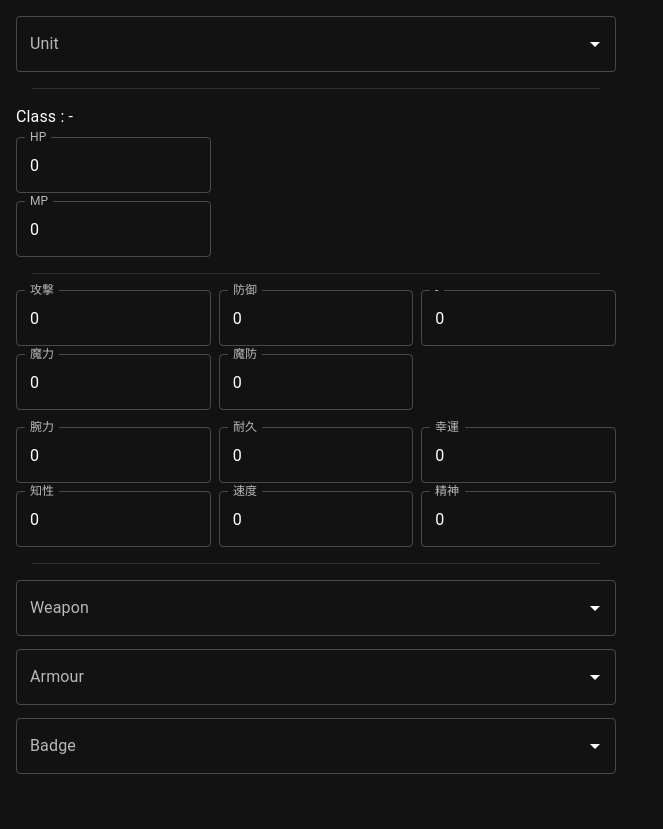
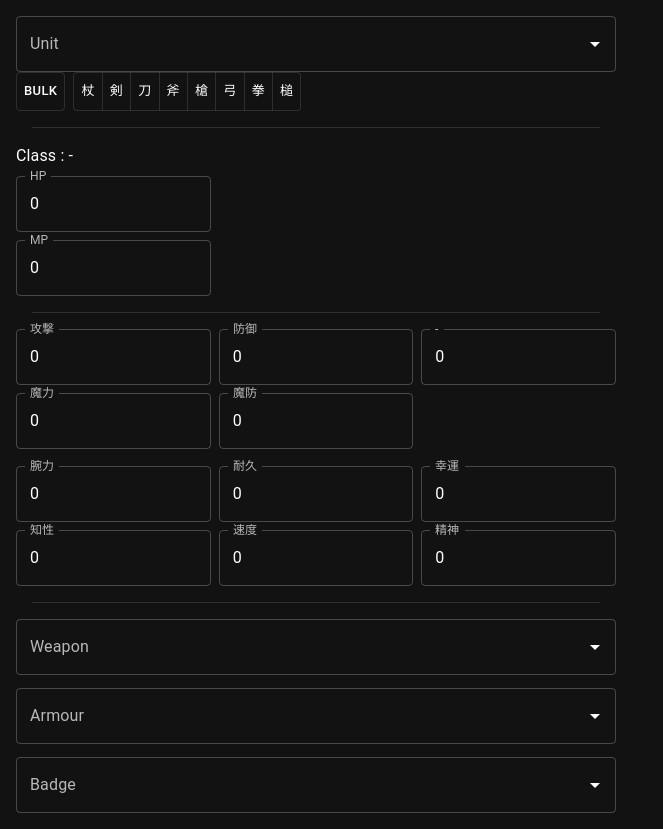
Before and after one commit to k0d1k-65/ae, a React (Create React App) app: page / in a window 1280 px wide. Shown: the whole page, without its empty margins (0-663 px from the left). Before the commit the page ends 800 px from the top, so only its background shows below. Built offline with nearby package versions, Linux system fonts and the light colour scheme.

Commit message:
ユニット選択ボックスの武器種絞り込み機能を追加

```diff
--- a/src/common/constants/WeaponType.ts
+++ b/src/common/constants/WeaponType.ts
@@ -22,4 +22,22 @@ const weaponTypeLabels = {
 
 export const getWeaponLabel = (type:WeaponType) => {
   return weaponTypeLabels[type];
-}
+};
+
+export const getWeaponTypes = () => {
+  const weaponTypes = [
+    WeaponType.Lod,
+    WeaponType.Sward,
+    WeaponType.Katana,
+    WeaponType.Axe,
+    WeaponType.Lance,
+    WeaponType.Bow,
+    WeaponType.Fist,
+    WeaponType.Hammer,
+  ];
+
+  return weaponTypes.map(wt => ({
+    typ: wt,
+    lbl: weaponTypeLabels[wt],
+  }));
+};
--- a/src/components/UnitBase.tsx
+++ b/src/components/UnitBase.tsx
@@ -1,10 +1,10 @@
-import { Autocomplete, Chip, Divider, Grid, TextField } from '@mui/material';
+import { Autocomplete, Chip, Divider, Grid, TextField, ToggleButton, ToggleButtonGroup } from '@mui/material';
 import { Box } from '@mui/system';
 import * as React from 'react';
 import { getArmourByWeapon } from '../common/constants/ArmourType';
 import { LightShadowType } from '../common/constants/LightShadowType';
 import { StyleType } from '../common/constants/StyleType';
-import { getWeaponLabel, WeaponType } from '../common/constants/WeaponType';
+import { getWeaponLabel, getWeaponTypes, WeaponType } from '../common/constants/WeaponType';
 import { Equipment } from '../common/types/Equiqment';
 import { Unit } from '../common/types/Unit';
 import { UnitStat } from '../common/types/UnitStat';
@@ -32,15 +32,35 @@ function StyleChip(props: {styleType: StyleType|null}) {
 function UnitSelectBox(props: {units: Unit[], onSelected: (s: Unit|null) => void}) {
   const { units, onSelected } = props;
 
-  const options = units
-    .map((option) => {
+  const allUnits = units.map((option) => {
     return {
       type: option.weapon,
       ...option,
     };
   });
+  const weapons = getWeaponTypes();
 
-  const handleChange = (_: any, selected: Unit|null) => {
+  const [selectableUnits, setSelectableUnits] = React.useState<Unit[]>(allUnits);
+  const [wTypes, setWTypes] = React.useState<WeaponType[]>([]);
+  const [bulkWeapon, setBulkWeapon] = React.useState(false);
+
+  React.useEffect(() => {
+    if (wTypes.length == 0) {
+      setSelectableUnits(allUnits);
+    } else {
+      setSelectableUnits(allUnits.filter(u => wTypes.includes(u.weapon)));
+    }
+
+    // 武器種絞り込みが全てONになったら、bulkボタンもON状態に
+    // それ以外の時はbulkボタンをOFFにする
+    if (wTypes.length == weapons.length) {
+      setBulkWeapon(true);
+    } else {
+      setBulkWeapon(false);
+    }
+  }, [wTypes]);
+
+  const handleUnitChange = (_: any, selected: Unit|null) => {
     onSelected(selected);
   };
 
@@ -59,17 +79,65 @@ function UnitSelectBox(props: {units: Unit[], onSelected: (s: Unit|null) => void
     )
   };
 
+  const handleWeaponToggle = (_: any, values: WeaponType[]) => {
+    setWTypes(values);
+  };
+
+  const handleWeaponBulkChange = () => {
+    // bulk がONのとき、武器種絞り込みを全てOFFに
+    // bulk がOFFのとき、武器種絞り込みを全てONにする
+    if (bulkWeapon) {
+      setBulkWeapon(false)
+      setWTypes([]);
+    } else {
+      setBulkWeapon(true);
+      setWTypes(weapons.map(w => w.typ));
+    }
+  }
+
   return (
+    <>
+      {/* ユニット一覧オートコンプリート */}
       <Autocomplete
         id="UnitSelectBox"
-      options={options}
+        options={selectableUnits}
         groupBy={(opt) => getWeaponLabel(opt.weapon)}
         getOptionLabel={(opt) => opt.name}
         renderOption={handleRenderOption}
         // sx={{ width: 300 }}
         renderInput={handleRender}
-      onChange={handleChange}
+        onChange={handleUnitChange}
       />
+
+      <Box sx={{display: 'flex'}}>
+        {/* 一括ON/OFF */}
+        <ToggleButton
+          value="bulk"
+          aria-label="bulk"
+          selected={bulkWeapon}
+          onChange={handleWeaponBulkChange}
+          size="small"
+        >
+          <>bulk</>
+        </ToggleButton>
+
+        <Spacer size={8} />
+
+        {/* ユニット一覧絞り込み */}
+        <ToggleButtonGroup
+          value={wTypes}
+          onChange={handleWeaponToggle}
+        >
+          {weapons.map(wt => {
+            return (
+              <ToggleButton size="small" value={wt.typ} aria-label={wt.lbl}>
+                <>{wt.lbl}</>
+              </ToggleButton>
+            );
+          })}
+        </ToggleButtonGroup>
+      </Box>
+    </>
   );
 }
 
```
Lines whose indentation alone changed are shown as unchanged.
